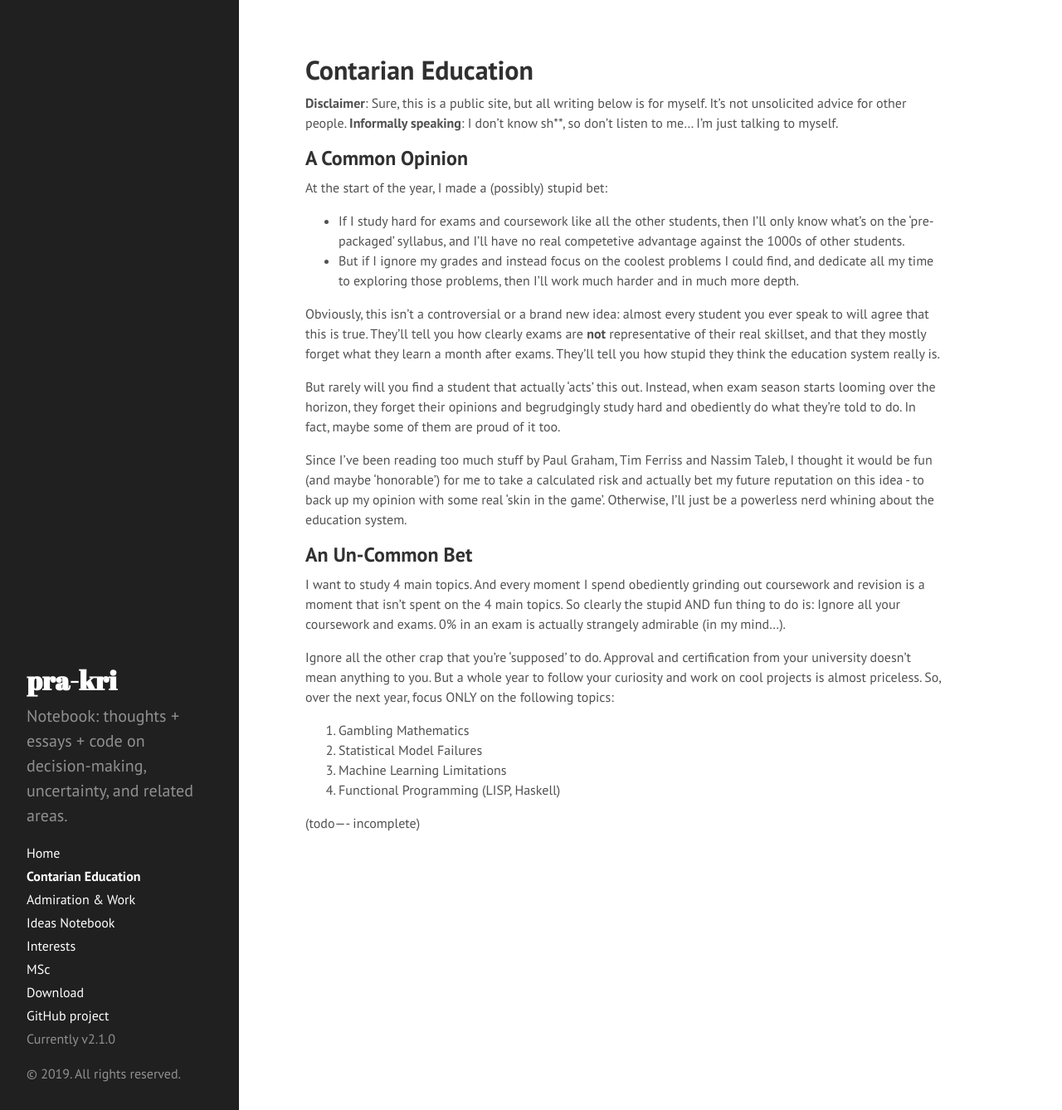
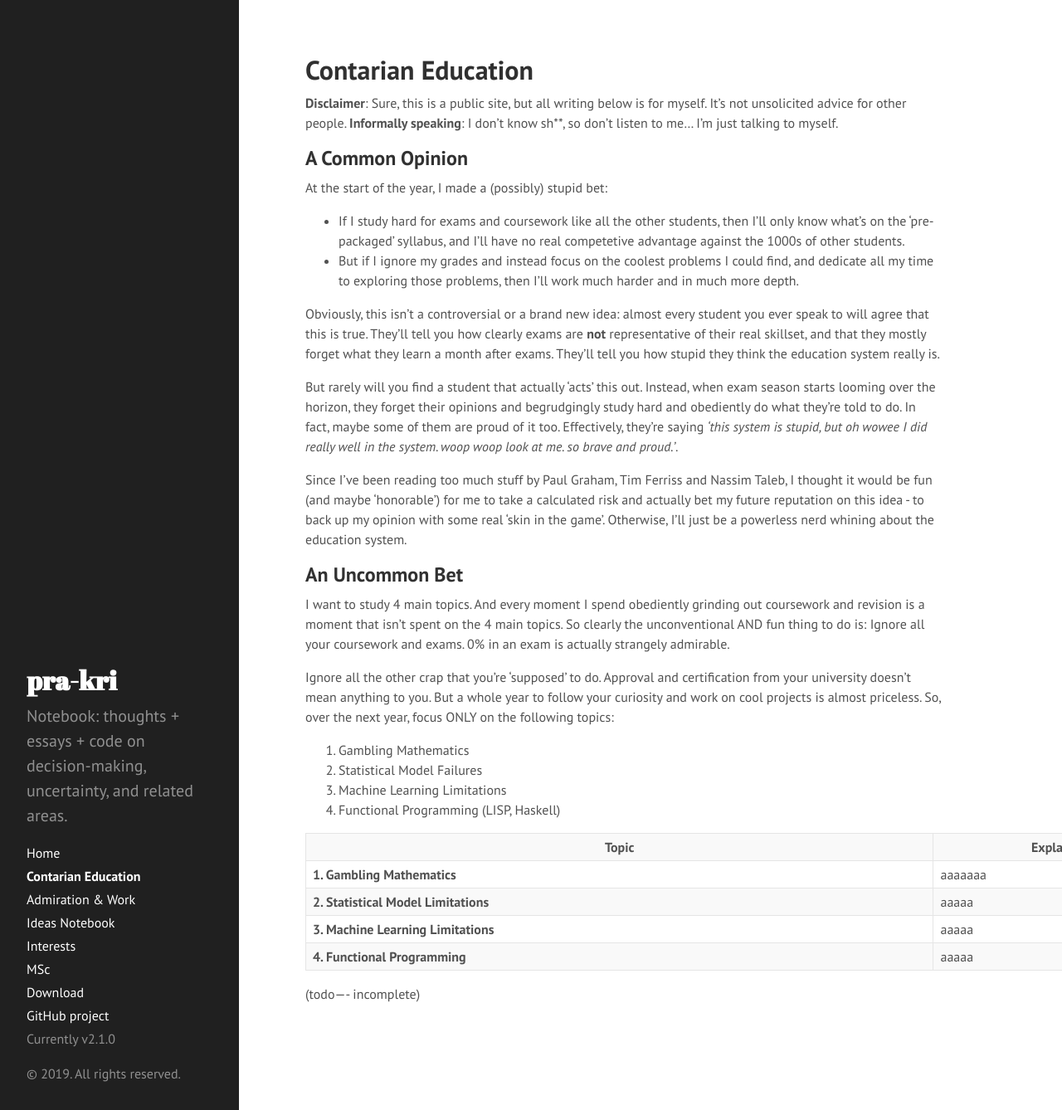
Before and after one commit to pra-kri/pra-kri.github.io, a Jekyll site: the page built from 4_topics_2020.md, in a window 1280 px wide and 1338 px high. Shown: the whole window at 83% size. Built offline with Jekyll 4.4.1, drawn with Linux system fonts in a browser that asks for light colours; Markdown is read by kramdown in place of the engine named in the settings.

Commit message:
Update 4_topics_2020.md

```diff
--- a/4_topics_2020.md
+++ b/4_topics_2020.md
@@ -14,15 +14,15 @@ At the start of the year, I made a (possibly) stupid bet:
 
 Obviously, this isn't a controversial or a brand new idea: almost every student you ever speak to will agree that this is true. They'll tell you how clearly exams are <b>not</b> representative of their real skillset, and that they mostly forget what they learn a month after exams. They'll tell you how stupid they think the education system really is.
 
-But rarely will you find a student that actually 'acts' this out. Instead, when exam season starts looming over the horizon, they forget their opinions and begrudgingly study hard and obediently do what they're told to do. In fact, maybe some of them are proud of it too.
+But rarely will you find a student that actually 'acts' this out. Instead, when exam season starts looming over the horizon, they forget their opinions and begrudgingly study hard and obediently do what they're told to do. In fact, maybe some of them are proud of it too. Effectively, they're saying <i>'this system is stupid, but oh wowee I did really well in the system. woop woop look at me. so brave and proud.'</i>.
 
 Since I've been reading too much stuff by Paul Graham, Tim Ferriss and Nassim Taleb, I thought it would be fun (and maybe 'honorable') for me to take a calculated risk and actually bet my future reputation on this idea - to back up my opinion with some real 'skin in the game'. Otherwise, I'll just be a powerless nerd whining about the education system.
 
 
-## An Un-Common Bet
+## An Uncommon Bet
 
 I want to study 4 main topics. And every moment I spend obediently grinding out coursework and revision is a moment that isn't spent on the 4 main topics.
-So clearly the stupid AND fun thing to do is: Ignore all your coursework and exams. 0% in an exam is actually strangely admirable (in my mind...).
+So clearly the unconventional AND fun thing to do is: Ignore all your coursework and exams. 0% in an exam is actually strangely admirable.
 
 Ignore all the other crap that you're 'supposed' to do. Approval and certification from your university doesn't mean anything to you. But a whole year to follow your curiosity and work on cool projects is almost priceless.
 So, over the next year, focus ONLY on the following topics:
@@ -32,5 +32,28 @@ So, over the next year, focus ONLY on the following topics:
 3. Machine Learning Limitations
 4. Functional Programming (LISP, Haskell)
 
+<table style="width:140%">
+  <tr>
+    <th>Topic</th>
+    <th>Explanation</th>
+  </tr>
+  <tr>
+    <td><b>1. Gambling Mathematics</b></td>
+    <td>aaaaaaa</td>
+  </tr>
+  <tr>
+    <td><b>2. Statistical Model Limitations</b></td>
+    <td>aaaaa</td>
+  </tr>
+  <tr>
+    <td><b>3. Machine Learning Limitations</b></td>
+    <td>aaaaa</td>
+  </tr>
+  <tr>
+    <td><b>4. Functional Programming</b></td>
+    <td>aaaaa</td>
+  </tr>
+  </table>
+
 
 (todo---- incomplete)
```
